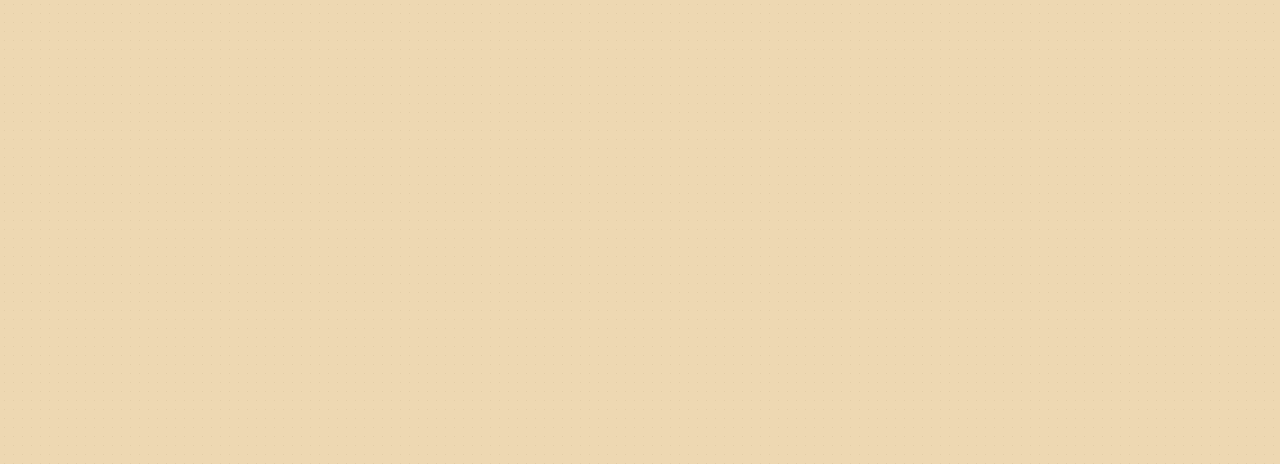
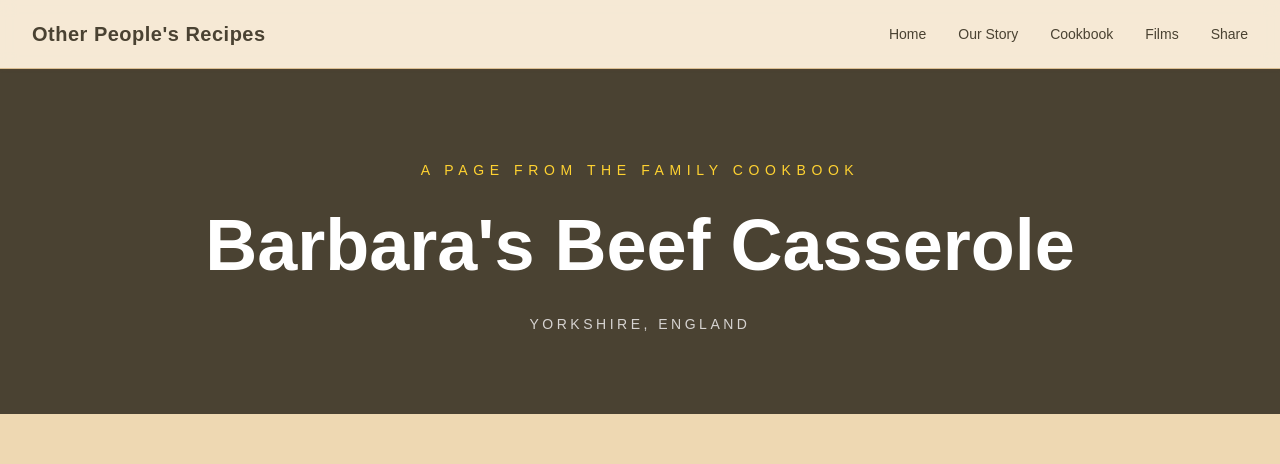
Before and after one commit to OPRUK/opr-platform, a Next.js app: page /family-cookbook/barbaras-beef-casserole in a window 1280 px wide. Before the commit this address had no page. Shown: the top 464 px of the page. Built offline with nearby package versions, Linux system fonts and the light colour scheme.

Commit message:
Rename Barbara's beef casserole recipe

```diff
--- a/app/family-cookbook/[slug]/page.tsx
+++ b/app/family-cookbook/[slug]/page.tsx
@@ -52,11 +52,11 @@ const recipes = {
     ],
     image: "/images/recipes/daves-butter-chicken.png",
   },
-  "grandads-steak-and-ale-pie": {
-    title: "Grandad's Steak & Ale Pie",
+  "barbaras-beef-casserole": {
+    title: "Barbara's Beef Casserole",
     place: "Yorkshire, England",
     story:
-      "Grandad made this every Christmas Eve. He always prepared the filling the day before because, as he put it, good things are worth waiting for. We still make it from his flour-dusted recipe book, and nobody is allowed to skip the extra gravy.",
+      "Barbara learnt this recipe from her mother, Pat, and made it her own by adding a tablespoon of Bovril. She always prepared it the day before because, as she put it, good things are worth waiting for. We still make it from her flour-dusted recipe book, and nobody is allowed to skip the extra gravy.",
     ingredients: [
       "750g braising steak, diced",
       "2 onions, sliced",
@@ -64,15 +64,14 @@ const recipes = {
       "500ml dark ale",
       "300ml beef stock",
       "2 tablespoons plain flour",
-      "1 sheet ready-rolled puff pastry",
-      "1 egg, beaten",
+      "1 tablespoon Bovril",
     ],
     method: [
       "Brown the beef in batches, then soften the onions and carrots in the same pan.",
-      "Stir in the flour, then add the ale and stock. Return the beef to the pan.",
-      "Simmer gently for two hours until tender. Cool the filling completely — overnight is even better.",
-      "Fill a pie dish, cover with pastry and brush with beaten egg.",
-      "Bake at 200°C fan for 30–35 minutes, until deeply golden. Serve with plenty of gravy.",
+      "Stir in the flour, then add the ale, stock and Bovril. Return the beef to the pan.",
+      "Simmer gently for two hours until tender. Barbara always prepared it the day before — overnight is even better.",
+      "Reheat slowly until the sauce is rich and glossy, then season to taste.",
+      "Serve in warmed bowls with creamy mash or crusty bread, and plenty of extra gravy.",
     ],
     image: "/images/recipes/grandads-steak-ale-pie.png",
   },
--- a/app/family-cookbook/page.tsx
+++ b/app/family-cookbook/page.tsx
@@ -25,12 +25,12 @@ const recipes = [
     category: "Main",
   },
   {
-    title: "Grandad's Steak & Ale Pie",
+    title: "Barbara's Beef Casserole",
     place: "Yorkshire, England",
     story:
-      "He always made the filling a day early, saying that good things were worth waiting for. We still use his battered recipe book.",
+      "Barbara learnt it from her mother Pat, then made it her own with a tablespoon of Bovril. She always prepared it a day early, saying that good things were worth waiting for.",
     number: "03",
-    slug: "grandads-steak-and-ale-pie",
+    slug: "barbaras-beef-casserole",
     image: "/images/recipes/grandads-steak-ale-pie.png",
     category: "Main",
   },
--- a/app/films/page.tsx
+++ b/app/films/page.tsx
@@ -5,7 +5,7 @@ const films = [
   {
     title: "Three Recipes, Three Stories",
     description:
-      "A short OPR film celebrating Nana Serb’s rice pudding, Dave’s butter chicken and Grandad’s steak & ale pie.",
+      "A short OPR film celebrating Nana Serb’s rice pudding, Dave’s butter chicken and Barbara’s beef casserole.",
     source: "/videos/opr-recipe-stories-film.mp4",
     poster: "/images/recipes/nana-serbs-rice-pudding.png",
   },
```
